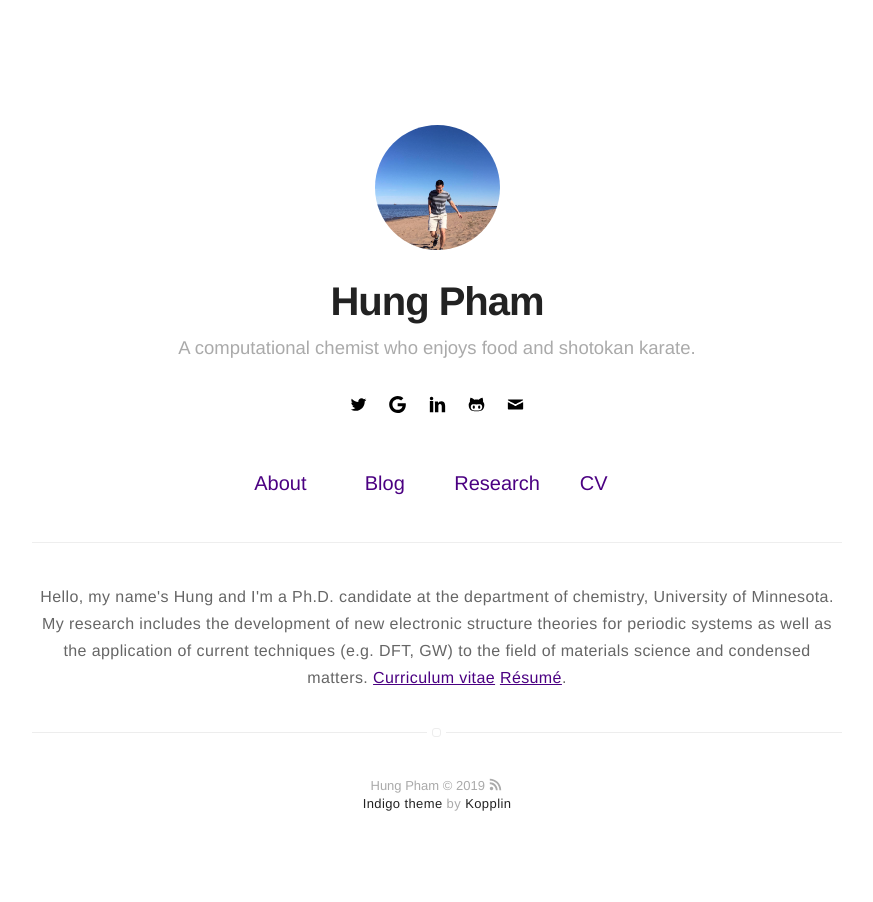
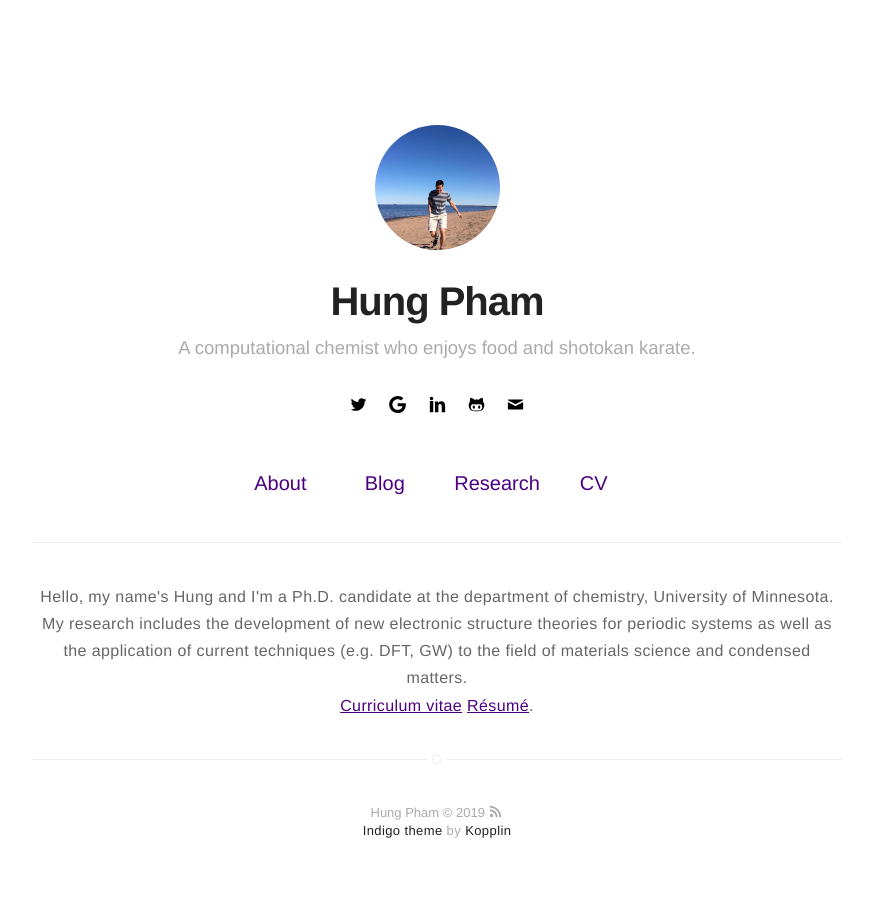
Before and after one commit to hungpham2017/hungpham2017.github.io, a Jekyll site: the page built from index.html, in a window 1280 px wide. Shown: the whole page, without its empty margins (203-1076 px from the left). Built offline with Jekyll 4.4.1, drawn with Linux system fonts in a browser that asks for light colours.

```diff
--- a/index.html
+++ b/index.html
@@ -12,7 +12,7 @@
     My research includes the development of new electronic structure theories for periodic systems as well as the application of current techniques
     (e.g. DFT, GW) to the field of materials science and condensed matters.
 
-    <a href="https://github.com/hungpham2017/hungpham2017.github.io/raw/master/assets/HP_CV.pdf" target="_blank">Curriculum vitae</a>
+    <br><a href="https://github.com/hungpham2017/hungpham2017.github.io/raw/master/assets/HP_CV.pdf" target="_blank">Curriculum vitae</a>
     <a href="https://github.com/hungpham2017/hungpham2017.github.io/raw/master/assets/HP_resume.pdf" target="_blank">Résumé</a>.
     </p>
 
```
